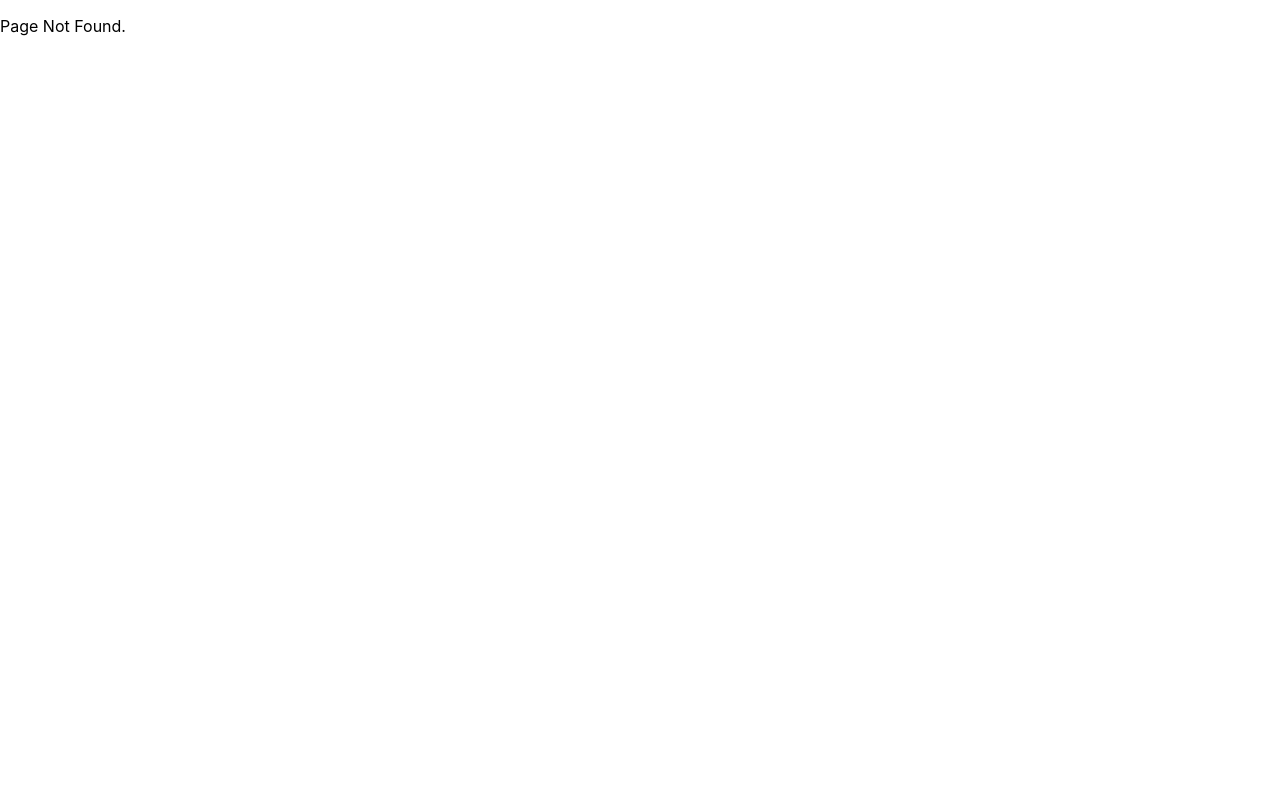
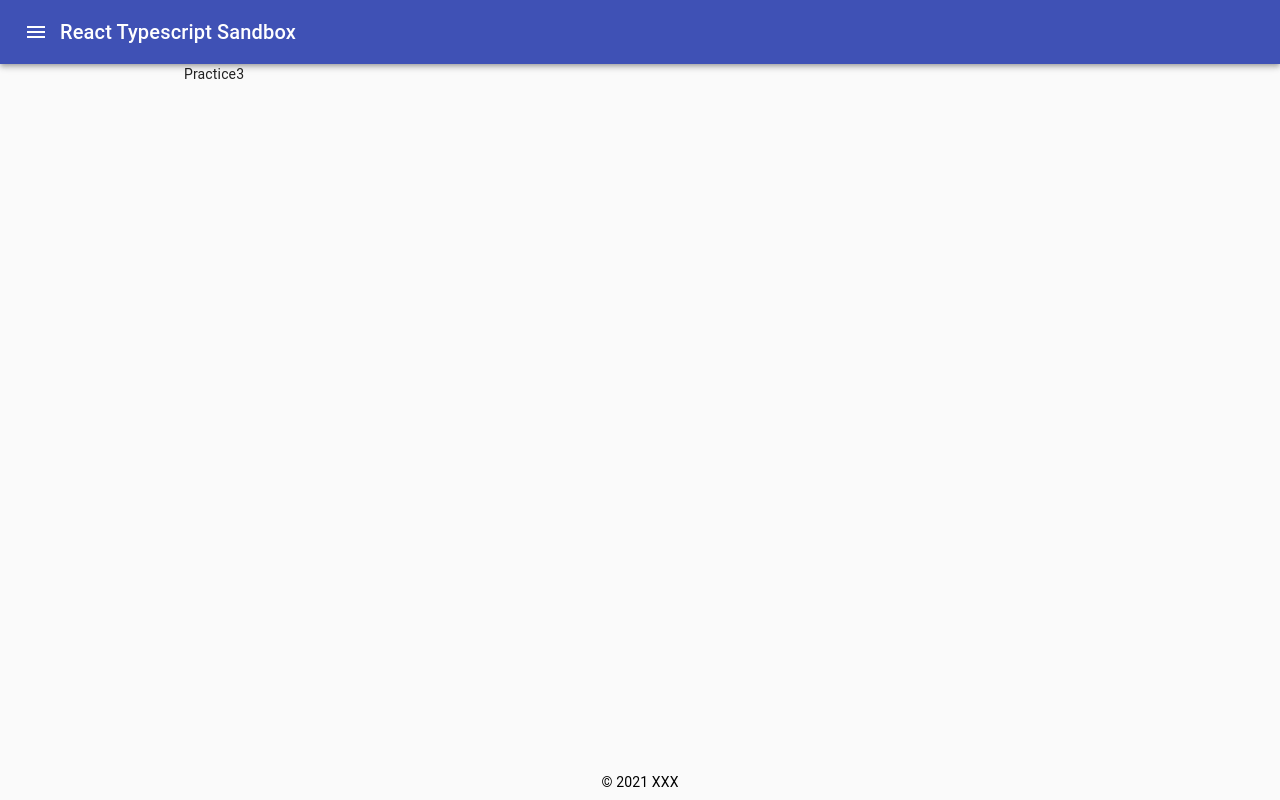
Before and after one commit to tayutaedomo/react-typescript-sandbox, a React (Create React App) app: page /practice3 in a window 1280 px wide. Before the commit this address had no page. Built offline with nearby package versions, Linux system fonts and the light colour scheme.

Commit message:
add: Practice3 component

```diff
--- a/src/components/home/Home.tsx
+++ b/src/components/home/Home.tsx
@@ -65,6 +65,11 @@ export const cards: Array<HomeCardType> = [
     ),
     to: '/chakraui',
   },
+  {
+    headline: 'Practice3',
+    content: 'useState, useRef, useEffect, useReducer',
+    to: '/practice3',
+  },
 ];
 
 export default Home;
--- a/src/components/home/MenuDrawer.tsx
+++ b/src/components/home/MenuDrawer.tsx
@@ -28,7 +28,10 @@ const MenuDrawer: VFC<Props> = (props) => {
     >
       <Divider />
       <List>
-        {cards.map((card) => (
+        {cards
+          .slice()
+          .reverse()
+          .map((card) => (
             <NavLink key={card.to} to={card.to}>
               <ListItem button>
                 <ListItemText primary={card.headline} />
--- /dev/null
+++ b/src/components/practice3/Practice3.tsx
@@ -0,0 +1,7 @@
+import React, { VFC } from 'react';
+
+const Practice3: VFC = () => {
+  return <div>Practice3</div>;
+};
+
+export default Practice3;
--- a/src/router/Router.tsx
+++ b/src/router/Router.tsx
@@ -12,6 +12,7 @@ import { chakraUIRouters } from './ChakraUIRoutes';
 import ChakraUIPrivateRoute from './ChakraUIPrivateRoute';
 import ChakraUIProvider from '../providers/ChakraUIProvider';
 import ChakraUIHeaderLayout from '../components/chakraui/templates/HeaderLayout';
+import Practice3 from '../components/practice3/Practice3';
 
 const Router = memo(() => {
   return (
@@ -22,11 +23,11 @@ const Router = memo(() => {
             <Home />
           </DefaultLayout>
         </Route>
+        <Route path="/practices">
+          <Practices />
+        </Route>
         <Route path="/practice2">
           <Practice2 />
-        </Route>
-        <Route path="/practices">
-          <Practices />
         </Route>
         <Route path="/custom_hook">
           <CustomHook />
@@ -57,6 +58,11 @@ const Router = memo(() => {
             </ChakraUIProvider>
           )}
         />
+        <Route path="/practice3">
+          <DefaultLayout>
+            <Practice3 />
+          </DefaultLayout>
+        </Route>
         <Route path="*">
           <Page404 />
         </Route>
```
Lines whose indentation alone changed are shown as unchanged.
